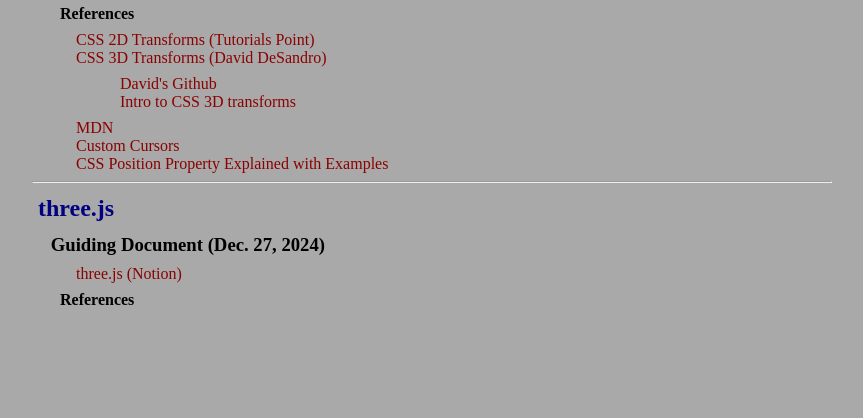
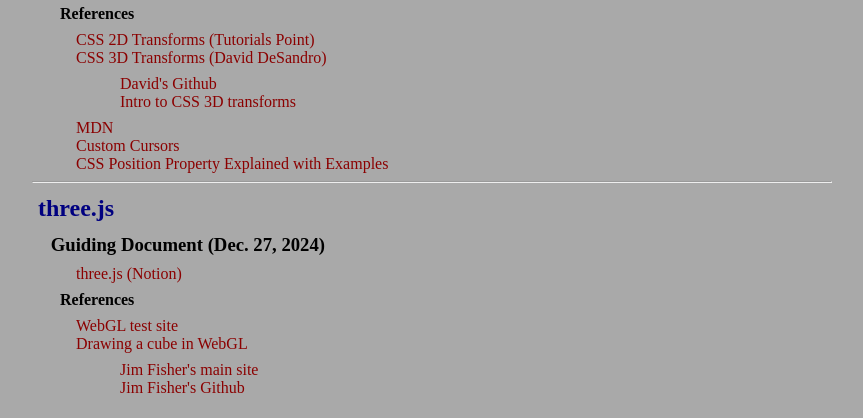
Before and after one commit to QuackersNCheese/Learning-three.js, a plain HTML site: page index.html in a window 1280 px wide. Shown: the part 382-800 px from the top of the page, without its empty margins (208-1071 px from the left). Drawn offline with Linux system fonts and the light colour scheme.

Commit message:
updating three.js links

```diff
--- a/index.html
+++ b/index.html
@@ -55,7 +55,13 @@
       </ul>
       <h4>References</h4>
       <ul>
-        <li><a href="" target="_blank"></a></li>
+        <li><a href="https://get.webgl.org/" target="_blank" title="check if your browser is compatible">WebGL test site</a></li>
+        <li><a href="https://jameshfisher.com/2017/10/21/webgl-cube/" target="_blank" title="James H. Fisher site">Drawing a cube in WebGL</a>
+        <ul>
+          <li><a href="https://jameshfisher.com/">Jim Fisher's main site</a></li>
+          <li><a href="https://github.com/jameshfisher">Jim Fisher's Github</a></li>
+        </ul>
+        </li>
       </ul>
     </section>
   </main>
```
